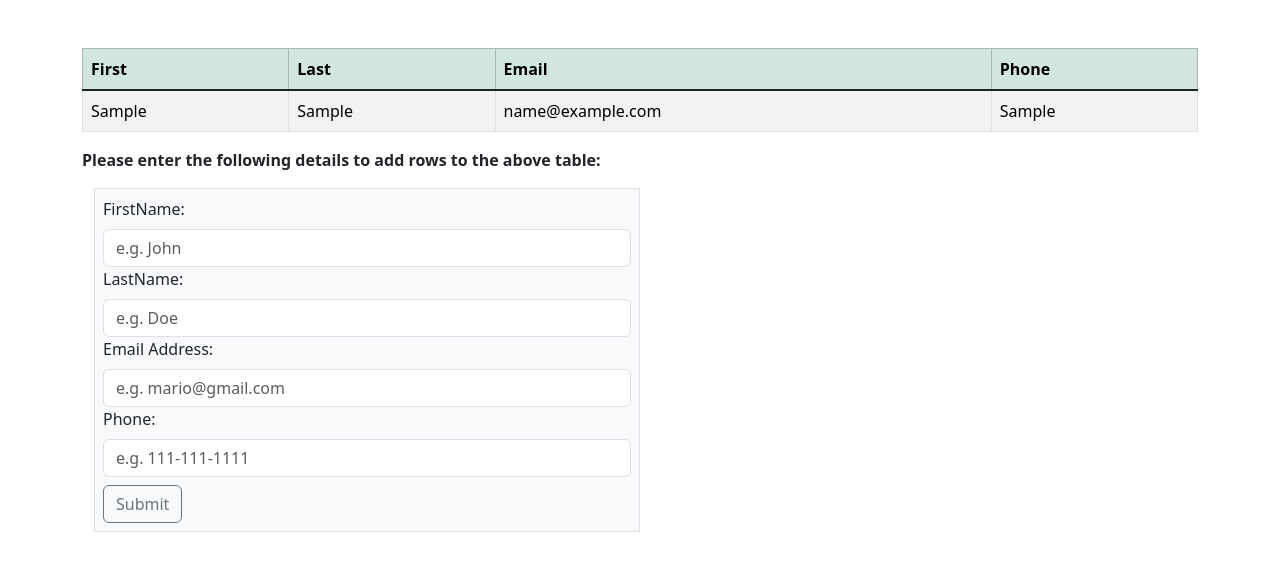
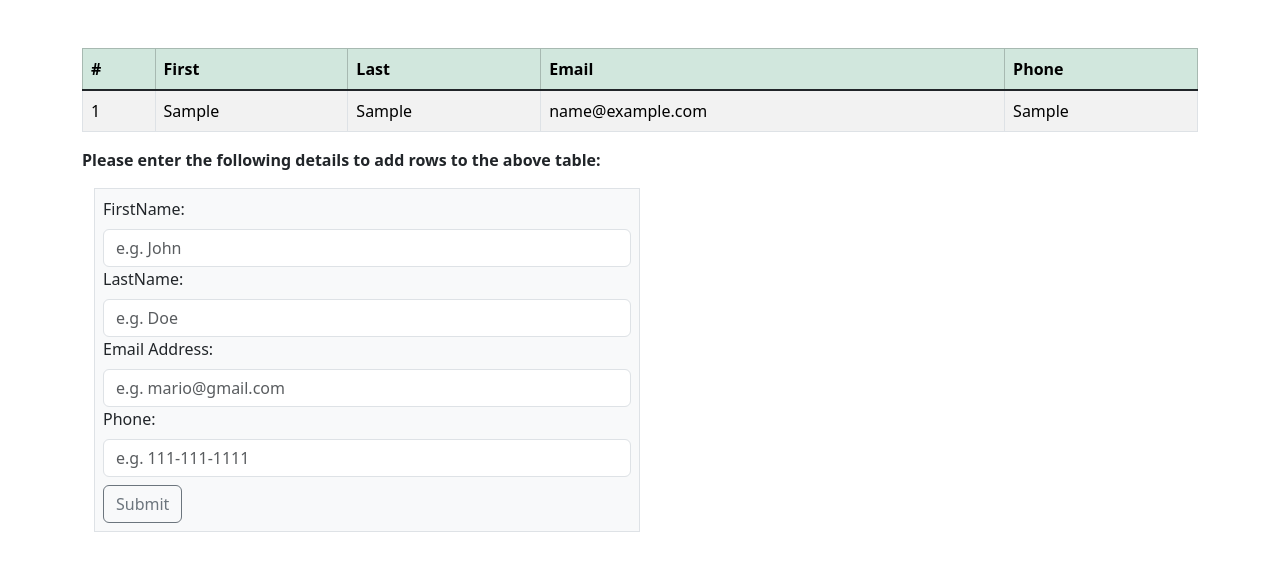
Before and after one commit to ysrekha/DOMTableForm, a website: page index.html in a window 1280 px wide. Both pictures are taken after typing "Sample", "Sample", "name@example.com", "Sample" into the empty fields and a click on the button "Submit". Drawn offline with nearby package versions, Linux system fonts and the light colour scheme.

Commit message:
Added a column '#' to keep track of number of rows added

```diff
--- a/UpdateTableRow.js
+++ b/UpdateTableRow.js
@@ -1,7 +1,7 @@
 
 // This script contains the JavaScript logic to handle form submission and table row addition.
 
-let rowId = 0;
+let rowId = 1;
 document.addEventListener('DOMContentLoaded', function () {
     const submitButton = document.getElementById('submit-btn');
 
@@ -29,6 +29,7 @@ document.addEventListener('DOMContentLoaded', function () {
 
         // Insert cells into the row
         newRow.innerHTML = `
+            <td>${rowId++}</td>
             <td>${firstName}</td>
             <td>${lastName}</td>
             <td>${Email}</td>
--- a/index.html
+++ b/index.html
@@ -36,6 +36,7 @@ A Bootstrap styled form that allows a user to add a new row to the table when cl
 
             <thead class="table-success">
                 <tr>
+                    <th scope="col">#</th>
                     <th scope="col">First</th>
                     <th scope="col">Last</th>
                     <th scope="col">Email</th>
```
Also changed, not shown: README.md.
